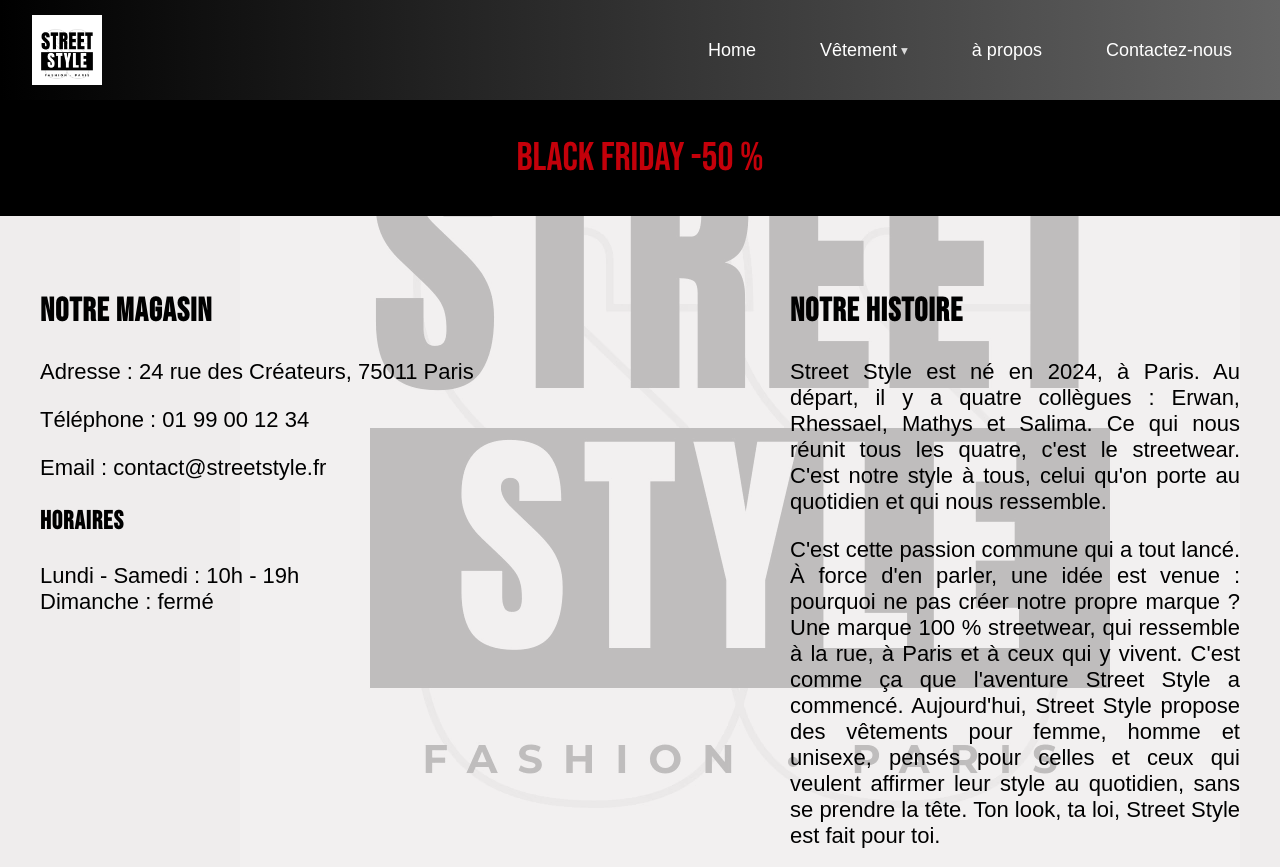
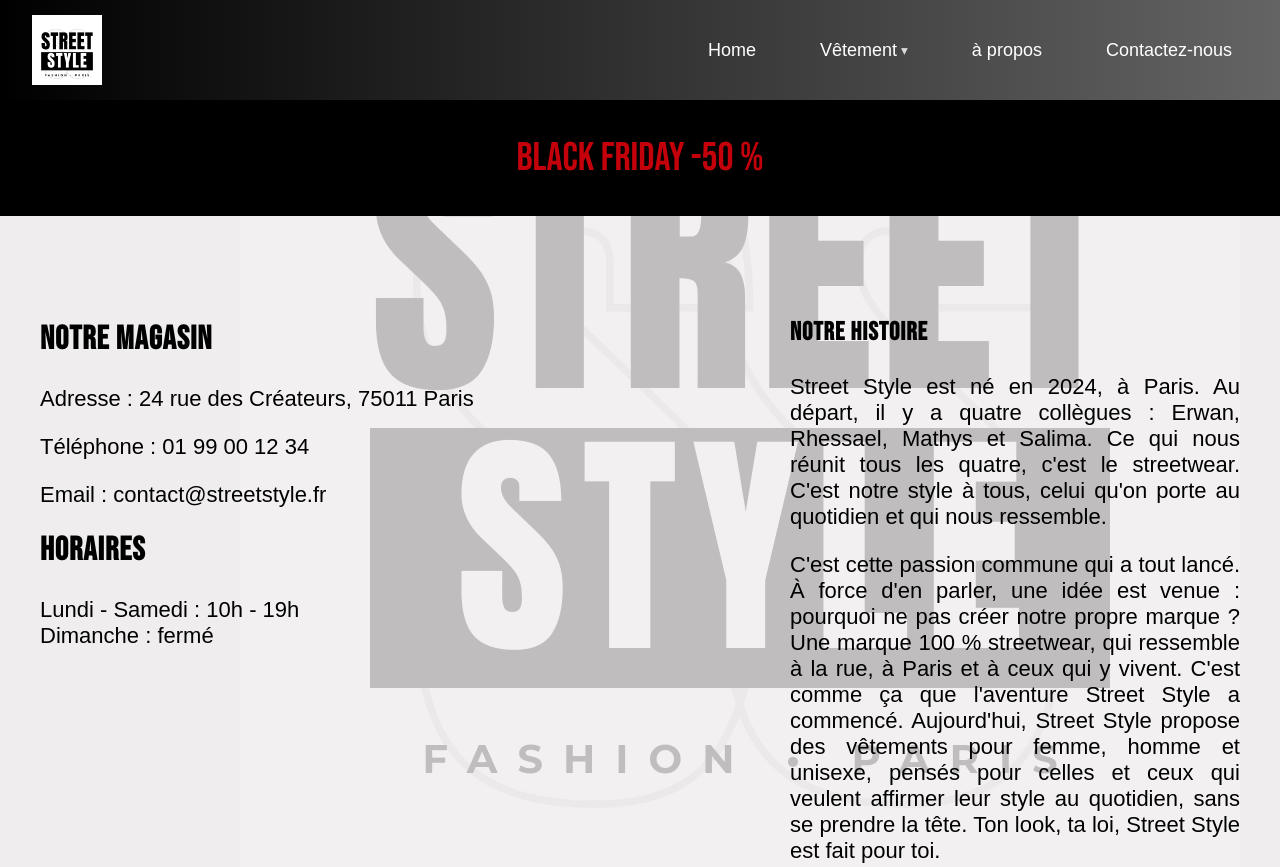
Before and after one commit to Coda-Dijon/html-b1-2026-g6, a plain HTML site: page contact.html in a window 1280 px wide. Shown: the top 867 px of the page. Drawn offline with Linux system fonts and the light colour scheme.

```diff
--- a/contact.html
+++ b/contact.html
@@ -40,18 +40,18 @@
 <div class="contenu">
 
 <section class="infos">
-    <h2>Notre magasin</h2>
+    <h1>Notre magasin</h1>
 
     <p>Adresse : 24 rue des Créateurs, 75011 Paris</p>
     <p>Téléphone : 01 99 00 12 34</p>
     <p>Email : contact@streetstyle.fr</p>
 
-    <h3>Horaires</h3>
+    <h2>Horaires</h2>
     <p>Lundi - Samedi : 10h - 19h<br>Dimanche : fermé</p>
 </section>
 
 <section class="histoire">
-    <h2>Notre histoire</h2>
+    <h3>Notre histoire</h3>
 
     <p>Street Style est né en 2024, à Paris. Au départ, il y a quatre collègues : Erwan, Rhessael, Mathys et Salima. Ce qui nous réunit tous les quatre, c'est le streetwear.
         C'est notre style à tous, celui qu'on porte au quotidien et qui nous ressemble.</p>
```
